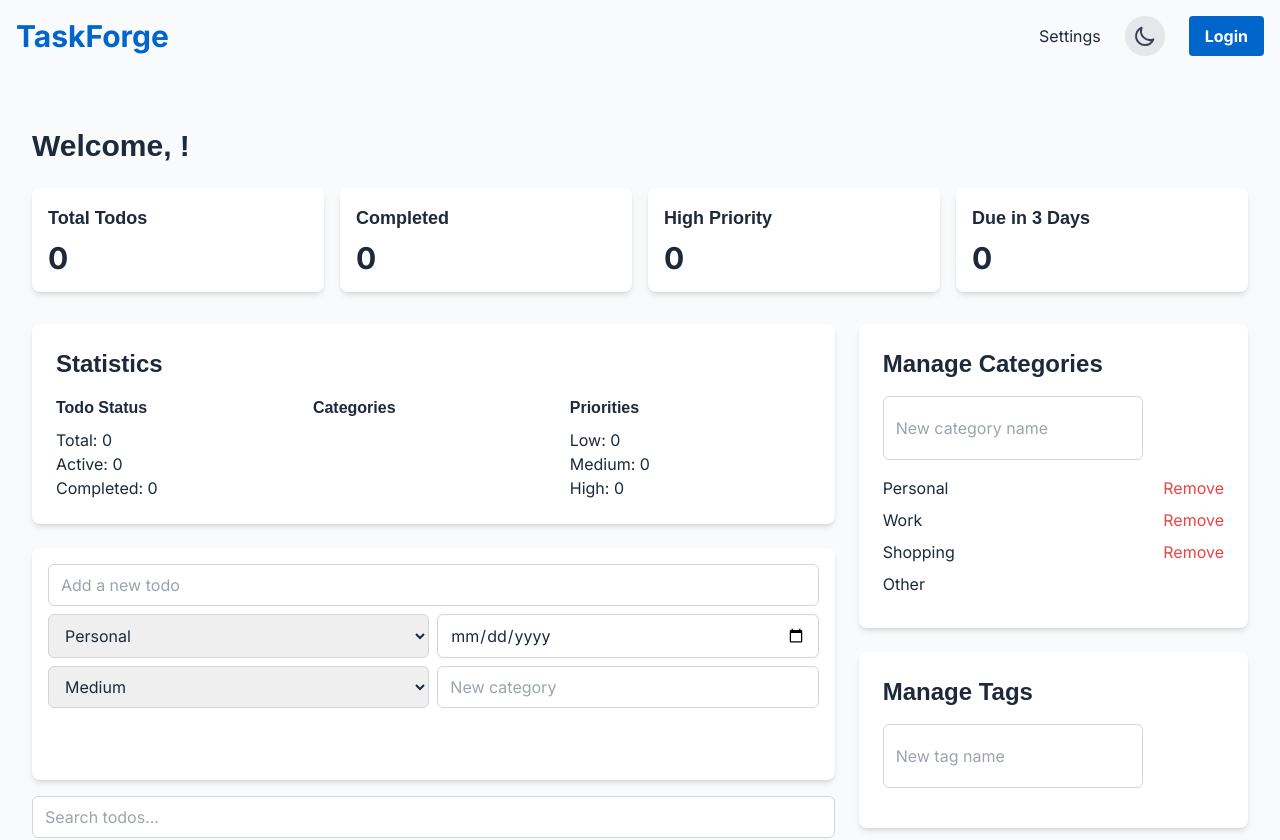
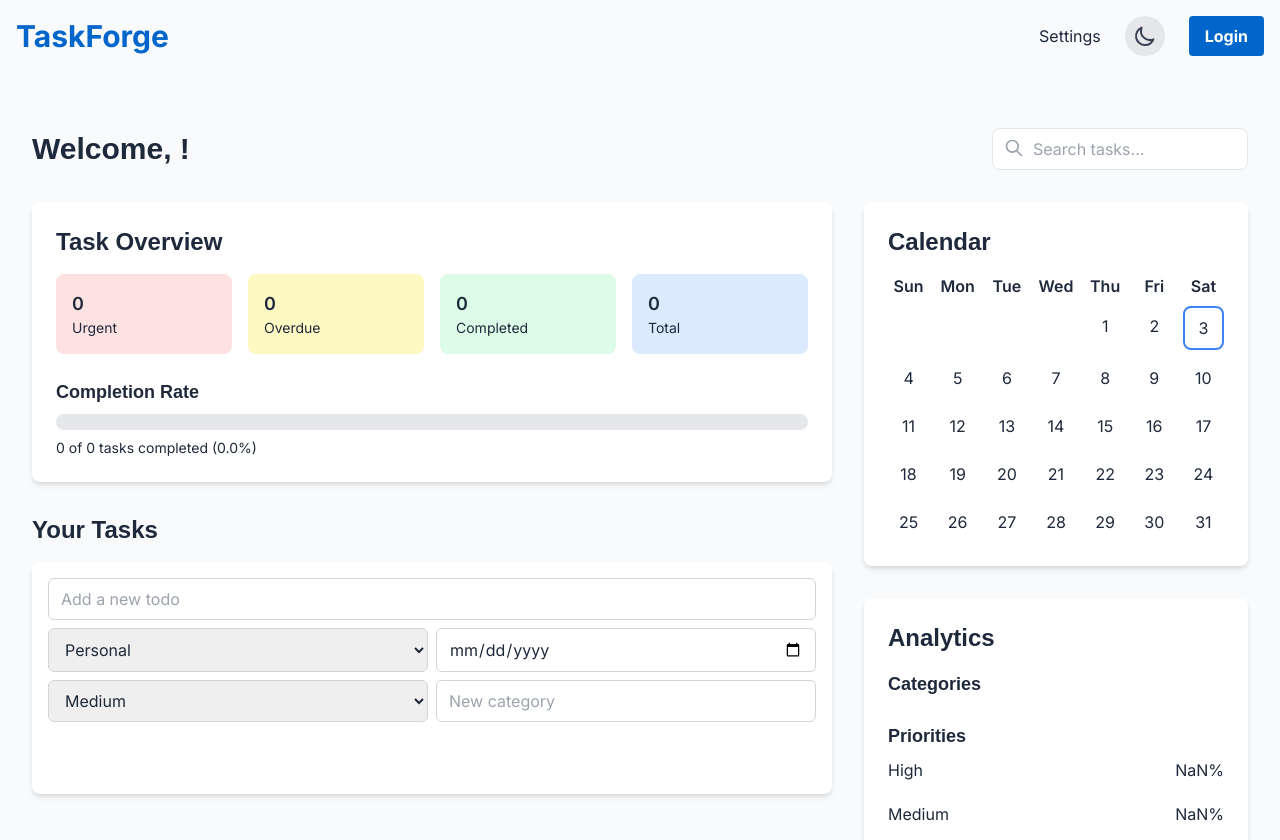
Before and after one commit to sage9705/taskforge, a Next.js app: page /dashboard in a window 1280 px wide. Shown: the top 840 px of the page. Built offline with nearby package versions, Linux system fonts and the light colour scheme; a web font is replaced by a local one.

Commit message:
Update Dashboard to dispatch searchTerm directly to Redux store

```diff
--- a/pages/dashboard.tsx
+++ b/pages/dashboard.tsx
@@ -1,52 +1,59 @@
-import React, { useEffect } from 'react';
-import { useSelector } from 'react-redux';
+import React from 'react';
+import { useSelector, useDispatch } from 'react-redux';
 import { RootState } from '../store';
+import { setSearchTerm } from '../store/slices/todosSlice';
 import TodoList from '../components/todos/TodoList';
 import AddTodoForm from '../components/todos/AddTodoForm';
-import TodoFilter from '../components/todos/TodoFilter';
-import TodoSort from '../components/todos/TodoSort';
-import TodoSearch from '../components/todos/TodoSearch';
-import ClearCompletedButton from '../components/todos/ClearCompletedButton';
-import Statistics from '../components/dashboard/Statistics';
-import Overview from '../components/dashboard/Overview';
-import CategoryManagement from '../components/todos/CategoryManagement';
-import TagManagement from '../components/todos/TagManagement';
-import { checkDueReminders } from '../utils/reminderUtils';
+import TaskOverview from '../components/dashboard/TaskOverview';
+import Calendar from '../components/dashboard/Calendar';
+import SearchBar from '../components/dashboard/SearchBar';
+import Analytics from '../components/dashboard/Analytics';
+import { motion } from 'framer-motion';
 
 const Dashboard: React.FC = () => {
+  const dispatch = useDispatch();
   const user = useSelector((state: RootState) => state.auth.user);
   const todos = useSelector((state: RootState) => state.todos.items);
-  const reminderTime = useSelector((state: RootState) => state.settings.reminderTime);
 
-  useEffect(() => {
-    const dueReminders = checkDueReminders(todos, reminderTime);
-    if (dueReminders.length > 0) {
-      alert(`You have ${dueReminders.length} todo(s) due soon!`);
-    }
-  }, [todos, reminderTime]);
+  const handleSearch = (term: string) => {
+    dispatch(setSearchTerm(term));
+  };
 
   return (
     <div className="container mx-auto px-4 py-8">
-      <h1 className="text-3xl font-bold mb-6">Welcome, {user?.username}!</h1>
-      <Overview />
-      <div className="grid grid-cols-1 md:grid-cols-3 gap-6">
-        <div className="md:col-span-2">
-          <Statistics />
-          <AddTodoForm />
-          <TodoSearch />
-          <div className="flex justify-between items-center mb-4">
-            <TodoFilter />
-            <TodoSort />
+      <motion.div
+        initial={{ opacity: 0, y: -20 }}
+        animate={{ opacity: 1, y: 0 }}
+        transition={{ duration: 0.5 }}
+        className="flex flex-col md:flex-row justify-between items-center mb-8"
+      >
+        <h1 className="text-3xl font-bold mb-4 md:mb-0">Welcome, {user?.username}!</h1>
+        <SearchBar onSearch={handleSearch} />
+      </motion.div>
+
+      <div className="grid grid-cols-1 lg:grid-cols-3 gap-8">
+        <motion.div
+          initial={{ opacity: 0, x: -20 }}
+          animate={{ opacity: 1, x: 0 }}
+          transition={{ duration: 0.5, delay: 0.2 }}
+          className="lg:col-span-2 space-y-8"
+        >
+          <TaskOverview todos={todos} />
+          <div>
+            <h2 className="text-2xl font-semibold mb-4">Your Tasks</h2>
+            <AddTodoForm />
+            <TodoList />
           </div>
-          <TodoList />
-          <div className="mt-4 flex justify-end">
-            <ClearCompletedButton />
-          </div>
-        </div>
-        <div>
-          <CategoryManagement />
-          <TagManagement />
-        </div>
+        </motion.div>
+        <motion.div
+          initial={{ opacity: 0, x: 20 }}
+          animate={{ opacity: 1, x: 0 }}
+          transition={{ duration: 0.5, delay: 0.4 }}
+          className="space-y-8"
+        >
+          <Calendar todos={todos} />
+          <Analytics todos={todos} />
+        </motion.div>
       </div>
     </div>
   );
```
